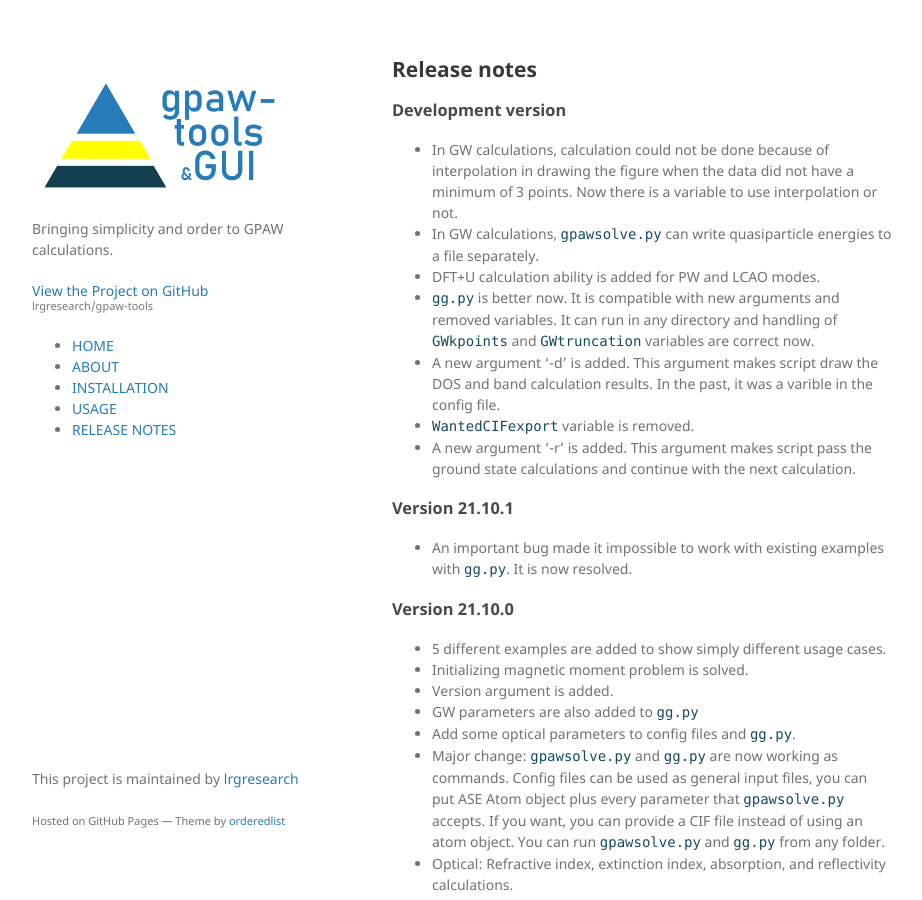
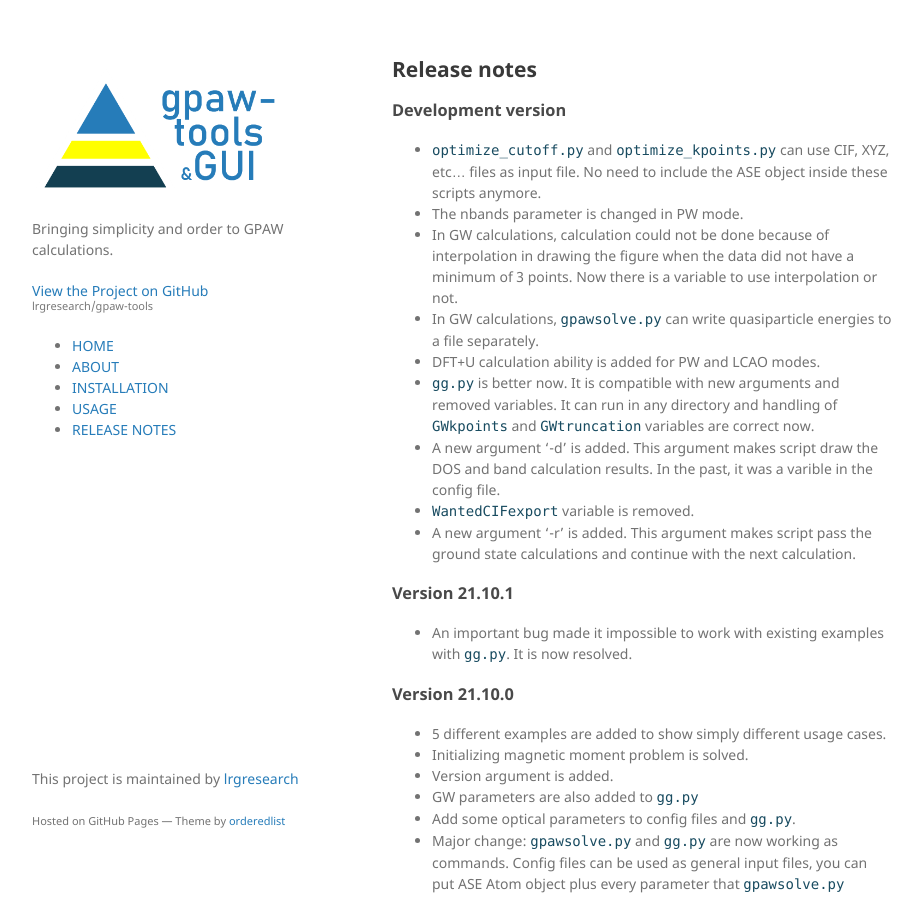
Before and after one commit to lrgresearch/gpaw-tools, a Jekyll site: the page built from releasenotes.md, in a window 1280 px wide and 900 px high. Shown: the whole window, without its empty margins (178-1100 px from the left). Built offline with Jekyll 4.4.1, drawn with Linux system fonts in a browser that asks for light colours.

Commit message:
Update releasenotes.md

```diff
--- a/releasenotes.md
+++ b/releasenotes.md
@@ -8,6 +8,8 @@ title: Release Notes
 
 ### Development version
 
+* `optimize_cutoff.py` and `optimize_kpoints.py` can use CIF, XYZ, etc... files as input file. No need to include the ASE object inside these scripts anymore.
+* The nbands parameter is changed in PW mode.
 * In GW calculations, calculation could not be done because of interpolation in drawing the figure when the data did not have a minimum of 3 points. Now there is a variable to use interpolation or not.
 * In GW calculations, `gpawsolve.py` can write quasiparticle energies to a file separately.
 * DFT+U calculation ability is added for PW and LCAO modes.
```
